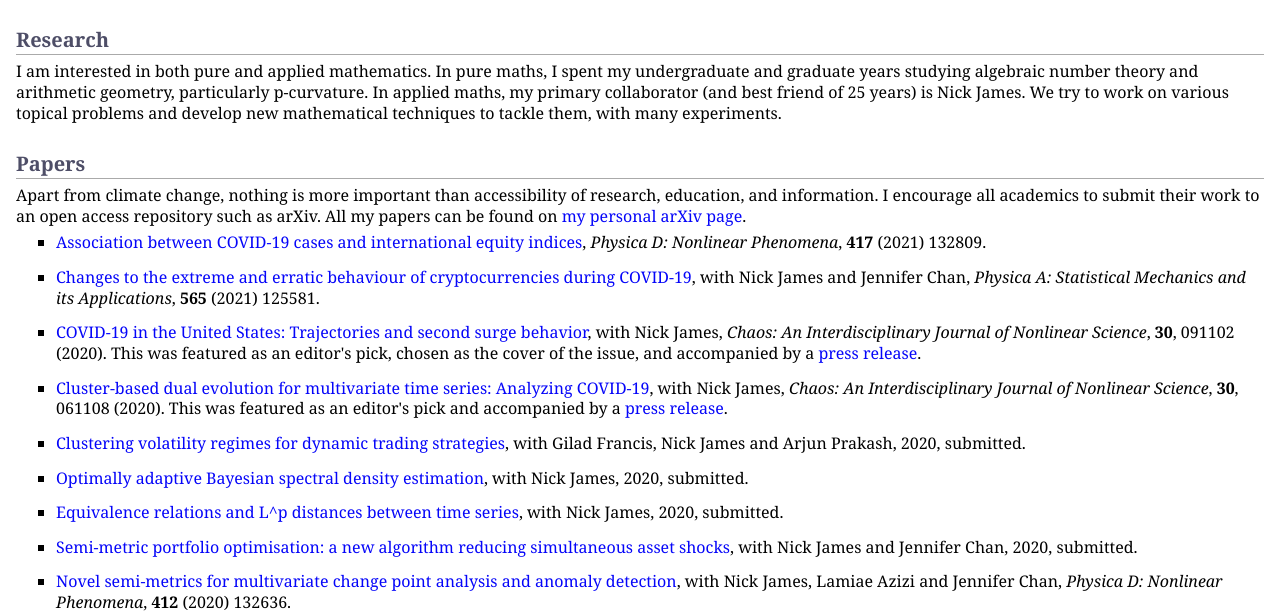
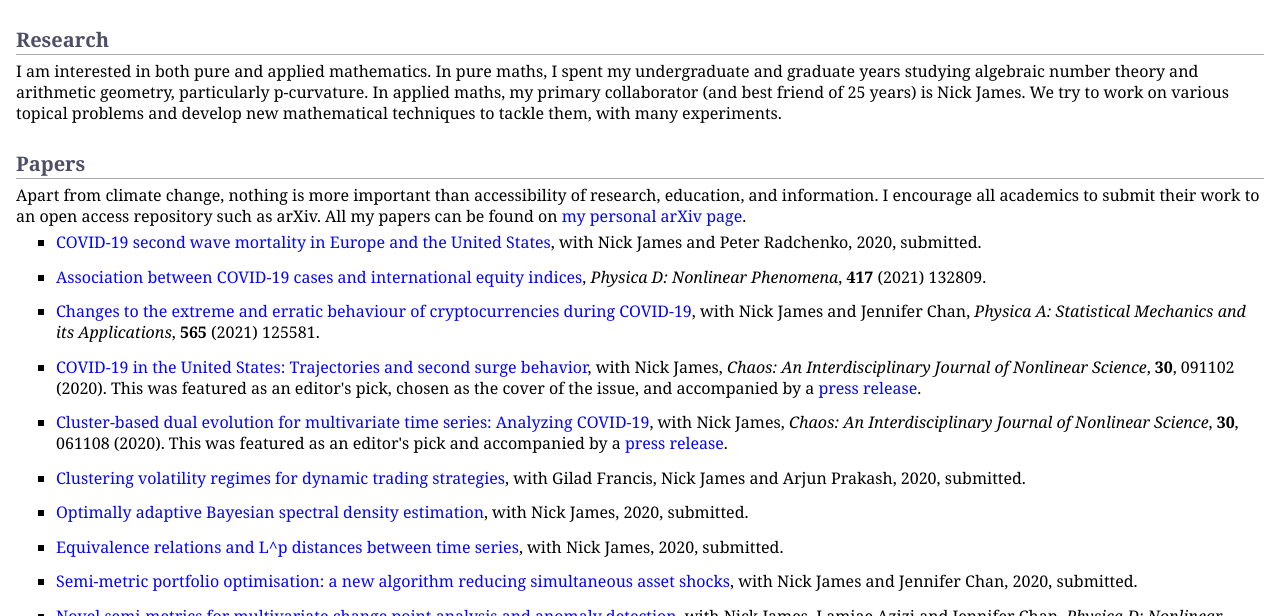
Before and after one commit to MaxMenzies/maxmenzies.com, a Jekyll site: the page index.html, which Jekyll copies as it is, in a window 1280 px wide and 900 px high, cut to the strip 284-900 px from the top of the window. Built offline with Jekyll 4.4.1, drawn with Linux system fonts in a browser that asks for light colours.

Commit message:
Update index.html

```diff
--- a/index.html
+++ b/index.html
@@ -41,6 +41,10 @@
 <p>I am interested in both pure and applied mathematics. In pure maths, I spent my undergraduate and graduate years studying algebraic number theory and arithmetic geometry, particularly p-curvature. In applied maths, my primary collaborator (and best friend of 25 years) is Nick James. We try to work on various topical problems and develop new mathematical techniques to tackle them, with many experiments.</p>
 <h2>Papers</h2>
 <p>Apart from climate change, nothing is more important than accessibility of research, education, and information. I encourage all academics to submit their work to an open access repository such as arXiv. All my papers can be found on <a href="https://arxiv.org/a/menzies_m_1.html">my personal arXiv page</a>.</p>
+<ul>
+<li><p><a href="https://arxiv.org/abs/2012.13197">COVID-19 second wave mortality in Europe and the United States</a>, with Nick James and Peter Radchenko, 2020, submitted.</p>
+</li>
+</ul>
 <ul>
 <li><p><a href="https://www.sciencedirect.com/science/article/abs/pii/S0167278920308101">Association between COVID-19 cases and international equity indices</a>, <i>Physica D: Nonlinear Phenomena</i>, <b>417</b> (2021) 132809.</p>
 </li>
```
